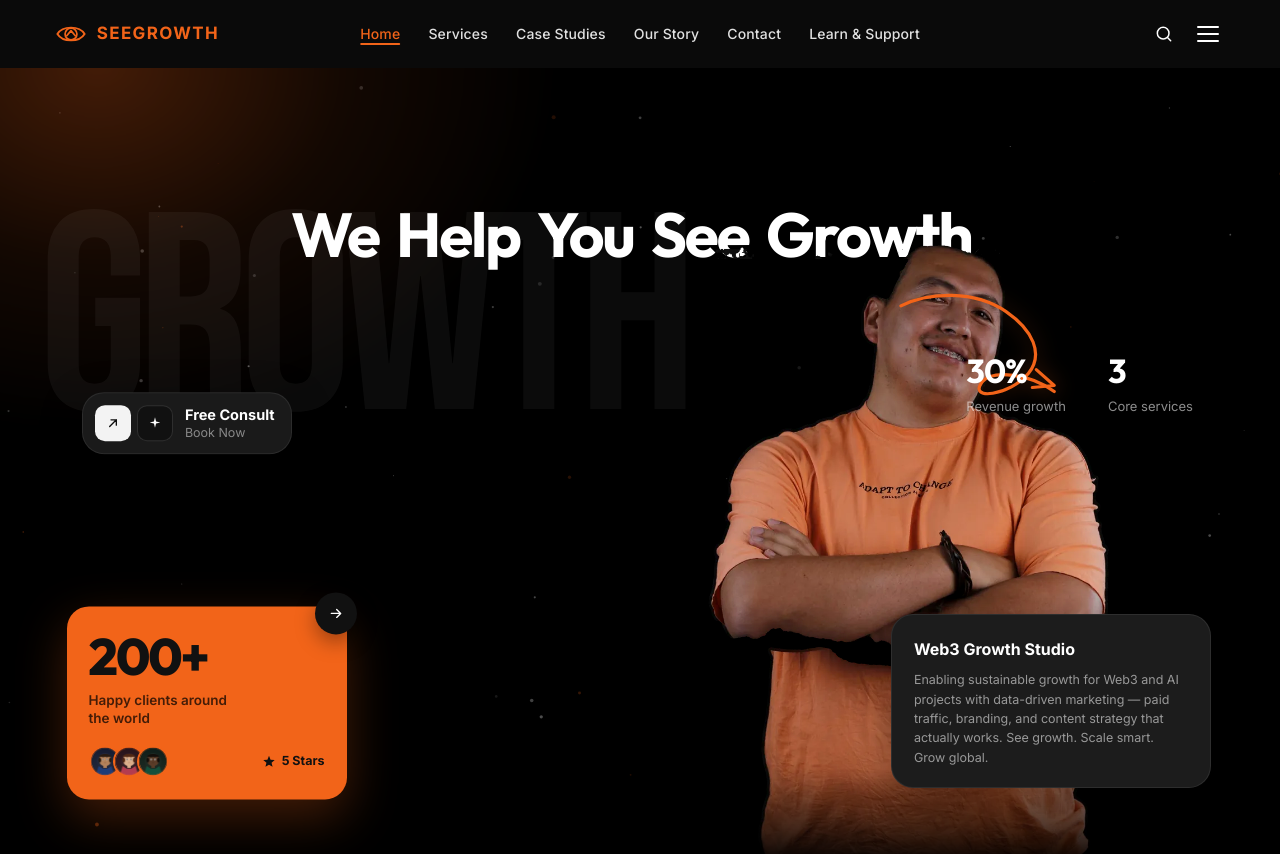
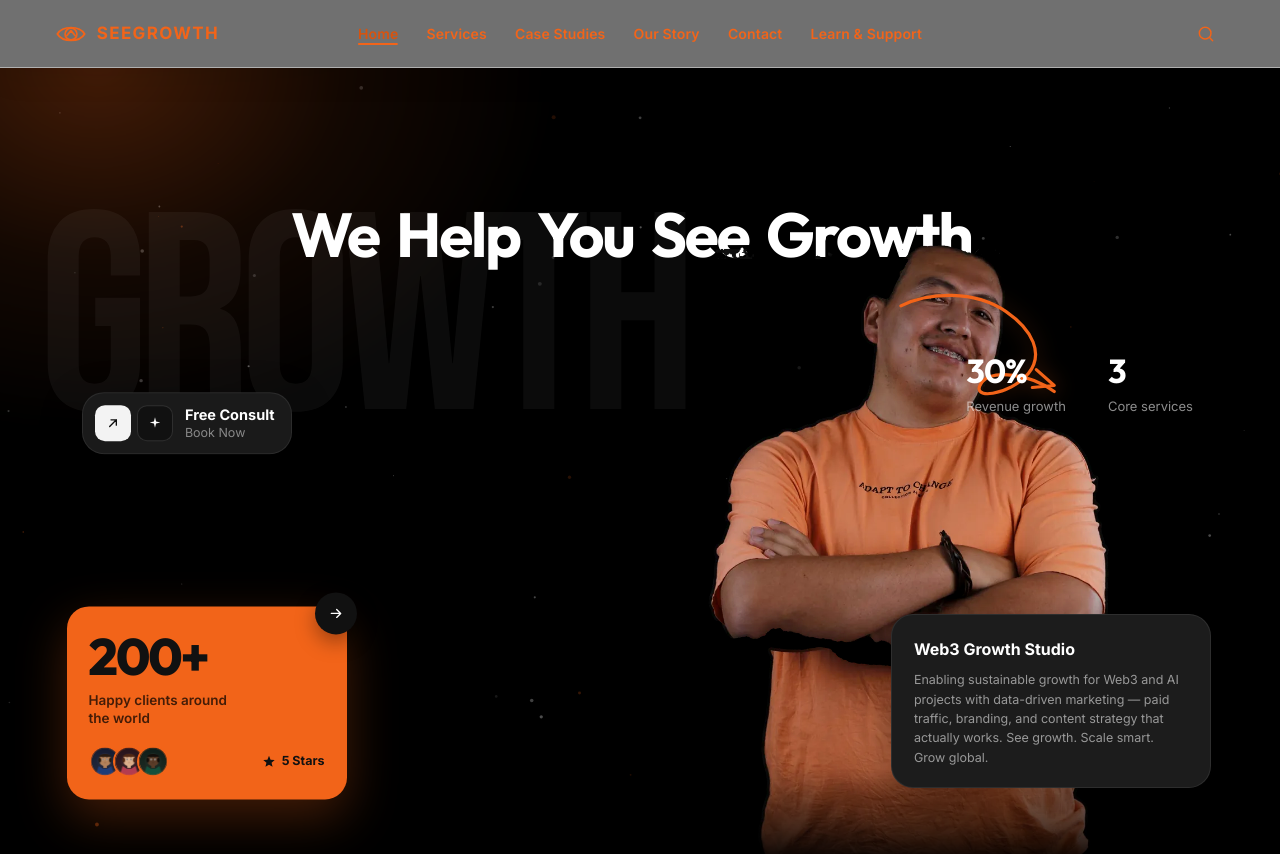
Before and after one commit to Esimuda/SeeGrowth, a React (Vite) app: page / in a window 1280 px wide. Shown: the top 854 px of the page. Built offline with nearby package versions, Linux system fonts and the light colour scheme.

Commit message:
Restyle the header as frosted white glass with centered orange links.
Remove the hamburger icon so page links stay visible, centered, and on-brand.

```diff
--- a/src/Navbar.jsx
+++ b/src/Navbar.jsx
@@ -37,7 +37,6 @@ const SEARCH_INDEX = [
 export default function Navbar() {
   const reduce = useReducedMotion();
   const [scrolled, setScrolled] = useState(false);
-  const [menuOpen, setMenuOpen] = useState(false);
   const [searchOpen, setSearchOpen] = useState(false);
   const [query, setQuery] = useState('');
 
@@ -57,18 +56,15 @@ export default function Navbar() {
   }, []);
 
   useEffect(() => {
-    document.body.style.overflow = menuOpen || searchOpen ? 'hidden' : '';
+    document.body.style.overflow = searchOpen ? 'hidden' : '';
     return () => {
       document.body.style.overflow = '';
     };
-  }, [menuOpen, searchOpen]);
+  }, [searchOpen]);
 
   useEffect(() => {
     const onKey = (e) => {
-      if (e.key === 'Escape') {
-        setMenuOpen(false);
-        setSearchOpen(false);
-      }
+      if (e.key === 'Escape') setSearchOpen(false);
       if ((e.metaKey || e.ctrlKey) && e.key.toLowerCase() === 'k') {
         e.preventDefault();
         setSearchOpen(true);
@@ -79,7 +75,6 @@ export default function Navbar() {
   }, []);
 
   const closeAll = () => {
-    setMenuOpen(false);
     setSearchOpen(false);
     setQuery('');
   };
@@ -107,62 +102,12 @@ export default function Navbar() {
           <button
             className="nav-icon-btn"
             aria-label="Search the site"
-            onClick={() => {
-              setSearchOpen(true);
-              setMenuOpen(false);
-            }}
+            onClick={() => setSearchOpen(true)}
           >
             <SearchIcon />
           </button>
-          <button
-            className={`hamburger${menuOpen ? ' open' : ''}`}
-            id="hamburger"
-            aria-label="Toggle menu"
-            aria-expanded={menuOpen}
-            onClick={() => {
-              setMenuOpen((v) => !v);
-              setSearchOpen(false);
-            }}
-          >
-            <span />
-            <span />
-            <span />
-          </button>
         </div>
       </motion.nav>
-
-      <AnimatePresence>
-        {menuOpen && (
-          <motion.div
-            className="mobile-nav open site-mobile-nav"
-            id="mobileNav"
-            initial={reduce ? false : { opacity: 0, y: -12 }}
-            animate={{ opacity: 1, y: 0 }}
-            exit={{ opacity: 0, y: -12 }}
-            transition={{ duration: 0.28 }}
-          >
-            <ul>
-              {NAV_LINKS.map((link, i) => (
-                <motion.li
-                  key={link.href}
-                  initial={reduce ? false : { opacity: 0, x: -16 }}
-                  animate={{ opacity: 1, x: 0 }}
-                  transition={{ delay: 0.04 * i }}
-                >
-                  <a href={link.href} onClick={closeAll}>
-                    {link.label}
-                  </a>
-                </motion.li>
-              ))}
-              <li>
-                <a href="#booking" className="btn-primary" onClick={closeAll}>
-                  Get Started →
-                </a>
-              </li>
-            </ul>
-          </motion.div>
-        )}
-      </AnimatePresence>
 
       <AnimatePresence>
         {searchOpen && (
--- a/src/hero.css
+++ b/src/hero.css
@@ -9,7 +9,7 @@
   display: contents;
 }
 
-.site-nav {
+.navbar.site-nav {
   display: flex;
   align-items: center;
   justify-content: space-between;
@@ -18,18 +18,19 @@
   position: sticky;
   top: 0;
   z-index: 1000;
-  background-color: transparent;
-  backdrop-filter: none;
-  -webkit-backdrop-filter: none;
-  border-bottom: 1px solid transparent;
+  background: rgba(255, 255, 255, 0.42);
+  backdrop-filter: blur(18px) saturate(180%);
+  -webkit-backdrop-filter: blur(18px) saturate(180%);
+  border-bottom: 1px solid rgba(255, 255, 255, 0.45);
+  box-shadow: 0 8px 32px rgba(0, 0, 0, 0.08);
 }
 
-.site-nav.scrolled {
-  background-color: rgba(10, 10, 10, 0.92);
-  backdrop-filter: blur(16px);
-  -webkit-backdrop-filter: blur(16px);
-  border-bottom-color: var(--border);
-  box-shadow: 0 2px 30px rgba(0, 0, 0, 0.5);
+.navbar.site-nav.scrolled {
+  background: rgba(255, 255, 255, 0.72);
+  backdrop-filter: blur(22px) saturate(180%);
+  -webkit-backdrop-filter: blur(22px) saturate(180%);
+  border-bottom-color: rgba(255, 255, 255, 0.55);
+  box-shadow: 0 10px 36px rgba(0, 0, 0, 0.12);
 }
 
 .site-nav .logo-text {
@@ -50,15 +51,27 @@
   transform: translateX(-50%);
   display: flex;
   align-items: center;
+  justify-content: center;
   gap: 2.2vw;
+  text-align: center;
 }
 
 .site-nav .nav-links a {
-  color: rgba(255, 255, 255, 0.88);
+  color: var(--orange);
   font-size: 14px;
-  font-weight: 500;
+  font-weight: 600;
   letter-spacing: 0.01em;
   white-space: nowrap;
+  text-align: center;
+}
+
+.site-nav .nav-links a:hover,
+.site-nav .nav-links a.active {
+  color: var(--orange-dark);
+}
+
+.site-nav .nav-links a::after {
+  background-color: var(--orange);
 }
 
 .nav-actions {
@@ -75,24 +88,15 @@
   height: 40px;
   border: 0;
   background: transparent;
-  color: var(--white);
+  color: var(--orange);
   cursor: pointer;
   border-radius: 50%;
   transition: background-color 0.2s ease, color 0.2s ease;
 }
 
 .nav-icon-btn:hover {
-  background: rgba(255, 255, 255, 0.08);
-  color: var(--orange);
-}
-
-.site-nav .hamburger {
-  display: flex;
-}
-
-.site-mobile-nav {
-  max-height: none;
-  padding: 28px 6% 36px;
+  background: rgba(242, 100, 25, 0.12);
+  color: var(--orange-dark);
 }
 
 .search-overlay {
@@ -505,8 +509,23 @@
 }
 
 @media (max-width: 1100px) {
+  .navbar.site-nav {
+    height: auto;
+    min-height: var(--nav-h);
+    padding: 10px 4% 8px;
+    flex-wrap: wrap;
+  }
+
   .site-nav .nav-links {
-    display: none;
+    position: static;
+    transform: none;
+    display: flex;
+    width: 100%;
+    order: 3;
+    justify-content: center;
+    flex-wrap: wrap;
+    gap: 10px 18px;
+    padding: 8px 0 4px;
   }
 
   .hero-bento .hero-headline {
```
